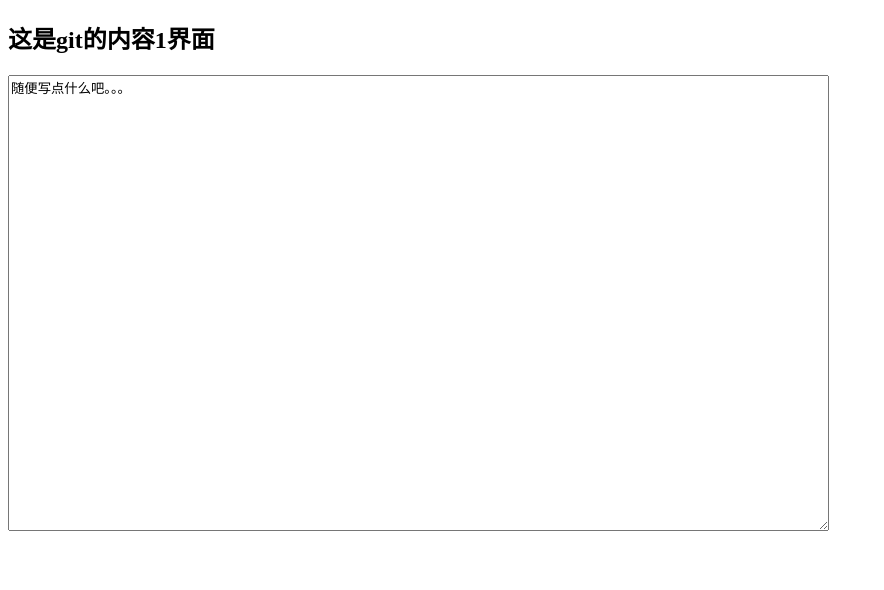
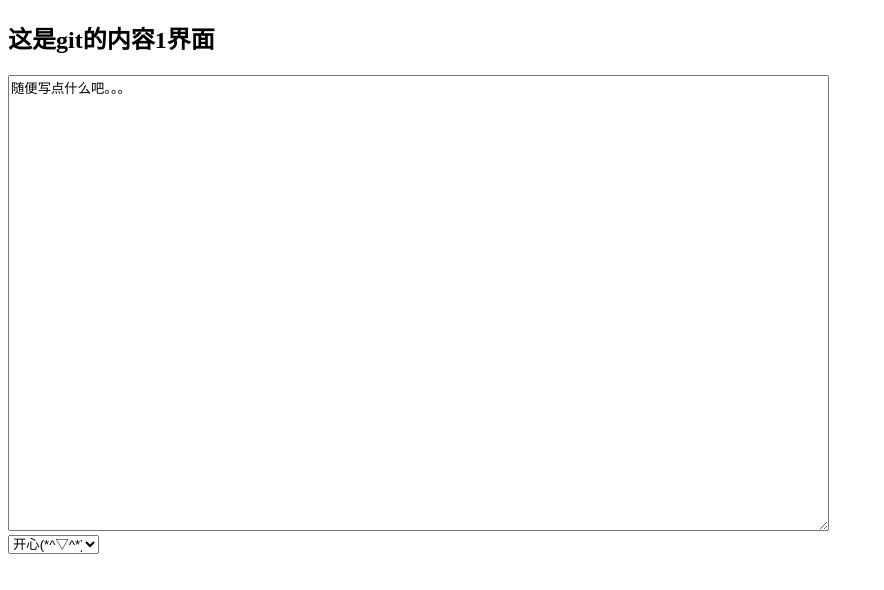
Before and after one commit to nihou1/myfirst, a plain HTML site: page content1.html in a window 1280 px wide. Shown: the whole page, without its empty margins (0-884 px from the left). Drawn offline with Linux system fonts and the light colour scheme.

Commit message:
第一次修改完之后的提交

```diff
--- a/content1.html
+++ b/content1.html
@@ -6,6 +6,10 @@
 </head>
 <body>
 <h2>这是git的内容1界面</h2>
-<textarea rows="30" cols="100">随便写点什么吧。。。</textarea>
+<textarea rows="30" cols="100">随便写点什么吧。。。</textarea><br>
+<select>
+心情：<option>开心(*^▽^*)</option>
+<option>难过(ಥ﹏ಥ)</option>
+</select>
 </body>
 </html>
--- a/css/1.css
+++ b/css/1.css
@@ -0,0 +1,3 @@
+body{
+	color:blue;
+}
```
Also changed, not shown: index.html (+1 -0 lines).
